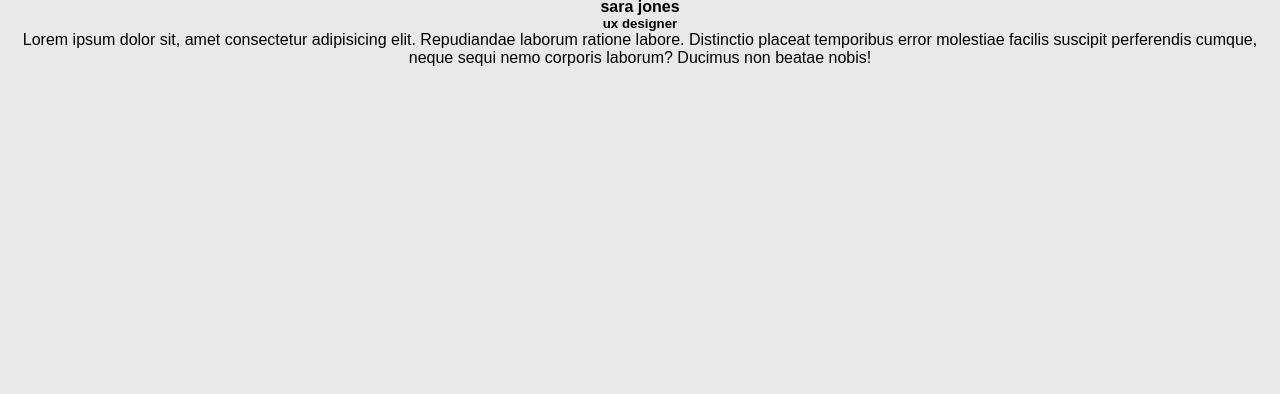
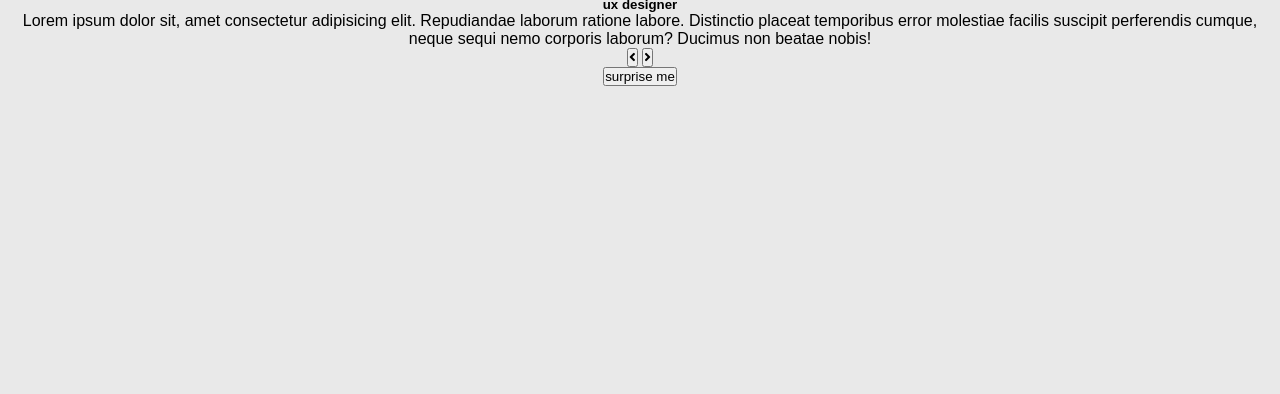
Before and after one commit to arturcoqueiro/Reviews-page, a plain HTML site: page index.html in a window 1280 px wide. Shown: the part 406-800 px from the top of the page. Drawn offline with Linux system fonts and the light colour scheme.

Commit message:
content update

```diff
--- a/index.html
+++ b/index.html
@@ -23,6 +23,15 @@
                 <h4 id="author">sara jones</h4>
                 <h5 id="job">ux designer</h5>
                 <p id="info">Lorem ipsum dolor sit, amet consectetur adipisicing elit. Repudiandae laborum ratione labore. Distinctio placeat temporibus error molestiae facilis suscipit perferendis cumque, neque sequi nemo corporis laborum? Ducimus non beatae nobis!</p>
+                <div class="btn-container">
+                    <button class="prev-btn">
+                        <i class="fa fa-angle-left"></i>
+                    </button>
+                    <button class="next-btn">
+                        <i class="fa fa-angle-right"></i>
+                    </button>
+                </div>
+                <button id="random-btn">surprise me</button>
             </article>
         </section>
     </main>
```
